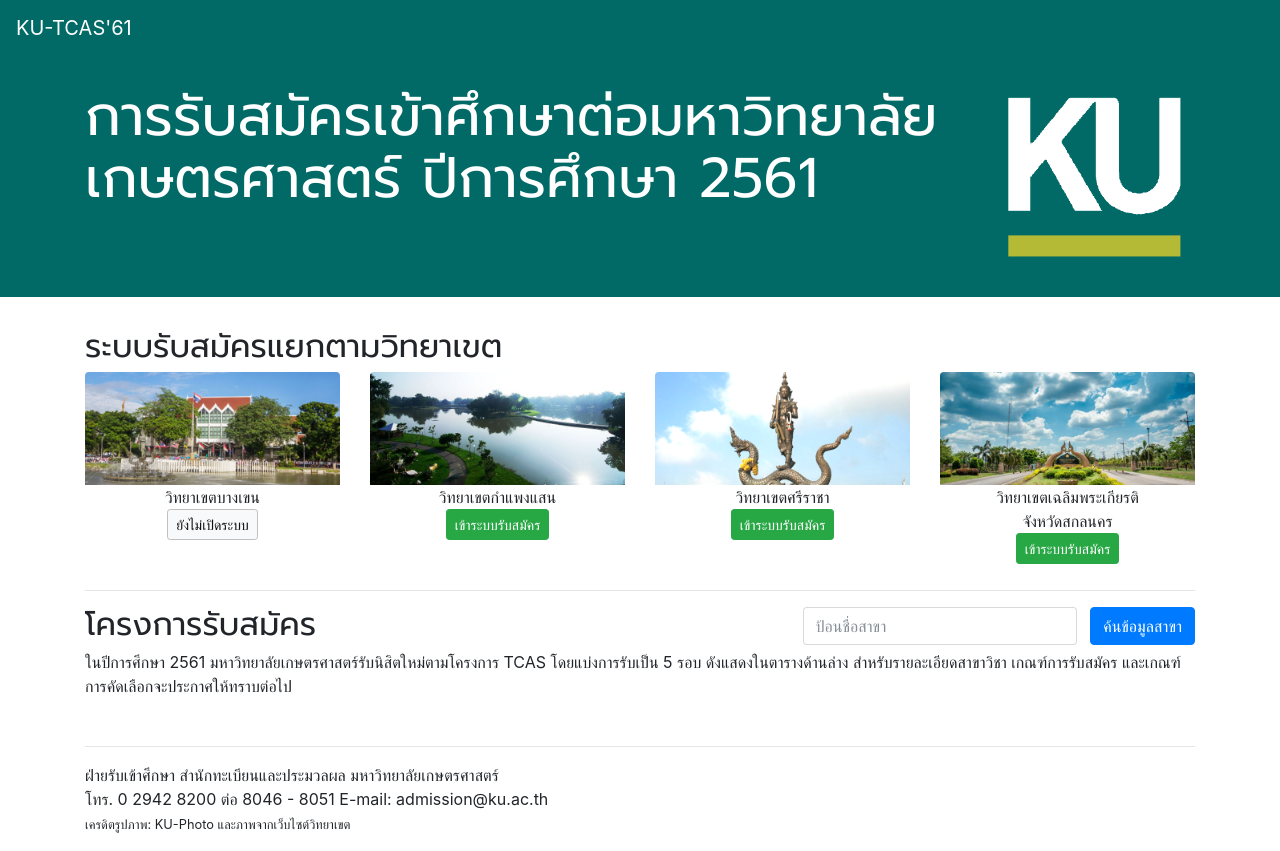
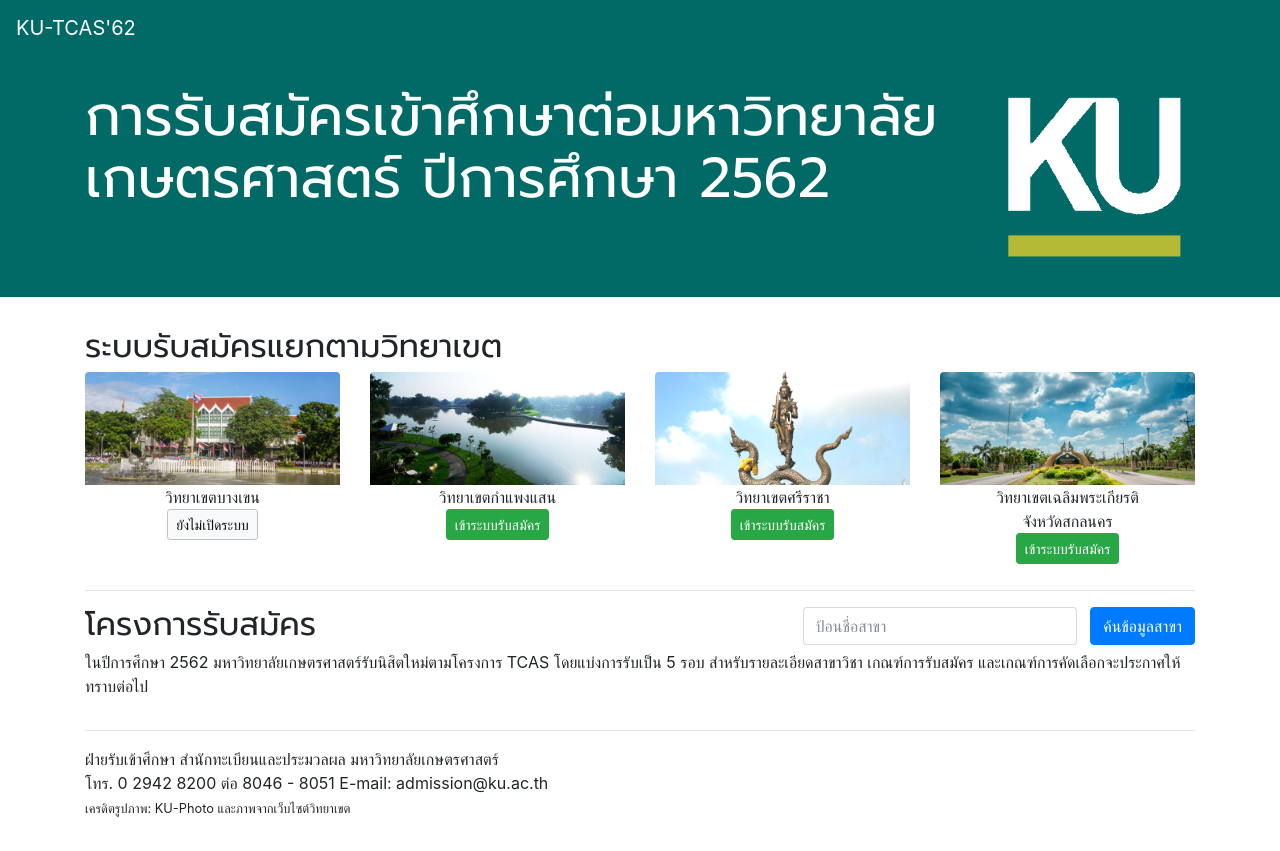
Before and after one commit to jittat/admportal, a Django app: page / in a window 1280 px wide. After the commit the page ends 817 px from the top, so only its background shows below. Run offline with Django 3.2, Linux system fonts and the light colour scheme; data that the repository does not hold is empty; some libraries are stand-ins or nearby versions.

Commit message:
quick updated for 2562

```diff
--- a/main/templates/base.html
+++ b/main/templates/base.html
@@ -8,7 +8,7 @@
     <meta name="author" content="">
     <link rel="icon" href="{% static 'favicon.ico' %}">
 
-    <title>KU-TCAS 61</title>
+    <title>KU-TCAS 62</title>
 
     <!-- Bootstrap core CSS -->
     <link href="{% static 'lib/bootstrap/css/bootstrap.min.css' %}" rel="stylesheet">
@@ -23,7 +23,7 @@
   <body>
 
     <nav class="navbar navbar-expand-md navbar-dark fixed-top bg-dark">
-      <a class="navbar-brand" href="{% url 'main-index' %}">KU-TCAS'61</a>
+      <a class="navbar-brand" href="{% url 'main-index' %}">KU-TCAS'62</a>
       <button class="navbar-toggler" type="button" data-toggle="collapse" data-target="#navbarsExampleDefault" aria-controls="navbarsExampleDefault" aria-expanded="false" aria-label="Toggle navigation">
         <span class="navbar-toggler-icon"></span>
       </button>
--- a/main/templates/main/index.html
+++ b/main/templates/main/index.html
@@ -8,8 +8,8 @@
       <img class="d-md-block d-none" src="{% static 'img/ku-logo.png' %}" />
       <img class="d-md-none" src="{% static 'img/ku-logo-sm.png' %}" />
     </div>
-    <h1 class="display-4 d-md-inline d-none">การรับสมัครเข้าศึกษาต่อมหาวิทยาลัยเกษตรศาสตร์ ปีการศึกษา 2561</h1>
-    <h1 class="display-5 d-md-none">การรับสมัครเข้าศึกษาต่อมหาวิทยาลัยเกษตรศาสตร์ ปีการศึกษา 2561</h1>
+    <h1 class="display-4 d-md-inline d-none">การรับสมัครเข้าศึกษาต่อมหาวิทยาลัยเกษตรศาสตร์ ปีการศึกษา 2562</h1>
+    <h1 class="display-5 d-md-none">การรับสมัครเข้าศึกษาต่อมหาวิทยาลัยเกษตรศาสตร์ ปีการศึกษา 2562</h1>
     <div style="clear: both;"></div>
   </div>
 </div>
@@ -28,9 +28,12 @@
       {% if allow_search %}{% include "main/include/search_normal.html" %}{% endif %}
 
       <p>
-        ในปีการศึกษา 2561 มหาวิทยาลัยเกษตรศาสตร์รับนิสิตใหม่ตามโครงการ TCAS โดยแบ่งการรับเป็น 5 รอบ ดังแสดงในตารางด้านล่าง  สำหรับรายละเอียดสาขาวิชา เกณฑ์การรับสมัคร และเกณฑ์การคัดเลือกจะประกาศให้ทราบต่อไป
+        <!-- ในปีการศึกษา 2562 มหาวิทยาลัยเกษตรศาสตร์รับนิสิตใหม่ตามโครงการ TCAS โดยแบ่งการรับเป็น 5 รอบ ดังแสดงในตารางด้านล่าง  สำหรับรายละเอียดสาขาวิชา เกณฑ์การรับสมัคร และเกณฑ์การคัดเลือกจะประกาศให้ทราบต่อไป -->
+        ในปีการศึกษา 2562 มหาวิทยาลัยเกษตรศาสตร์รับนิสิตใหม่ตามโครงการ TCAS โดยแบ่งการรับเป็น 5 รอบ  สำหรับรายละเอียดสาขาวิชา เกณฑ์การรับสมัคร และเกณฑ์การคัดเลือกจะประกาศให้ทราบต่อไป
       </p>
-      {% include "main/include/project_table.html" %}
+      {% comment %}
+        {% include "main/include/project_table.html" %}
+      {% endcomment %}
     </div>
   </div>
 </div>
```
